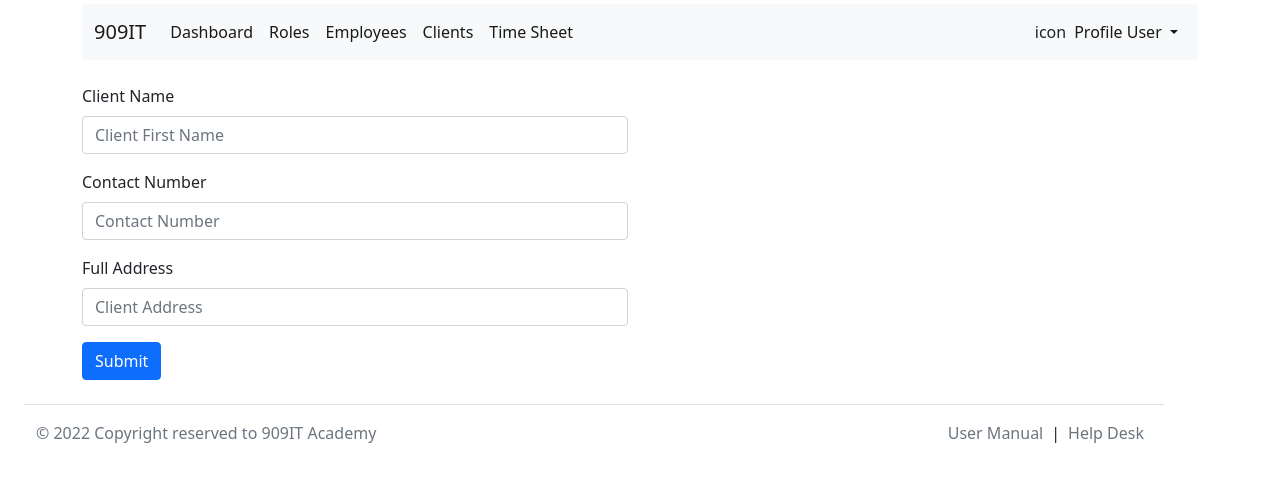
After one commit to 909-IT-Academy/officeApplication, a PHP site: page /client.php in a window 1280 px wide. The commit adds this page. Shown: the top 482 px of the page. Run offline with PHP 8.4, Linux system fonts and the light colour scheme; some libraries are stand-ins or nearby versions.

Commit message:
added client view and partial client model

```diff
--- a/Model/Employee.php
+++ b/Model/Employee.php
@@ -1,4 +1,4 @@
-<?php
+"<?php
 namespace officeApp\Model;
 
 use officeApp\Database\DbHandler;
@@ -15,7 +15,7 @@ class Employee {
     public $results = [];
 
     public function __construct($id = "", $fname = "", $lname="", $mobile = "", $address = "", $email = "")
-    {
+   {
         $this->id = $id;
         $this->fname = $fname;
         $this->lname = $lname;
--- /dev/null
+++ b/Views/clientForm.php
@@ -0,0 +1,22 @@
+
+    <div class="container mt-4">
+        <div class="row">
+            <div class="col-md-6 col-md-2-offset">
+                <form action="" method="post">
+                    <div class="mb-3">
+                        <label for="role_Name" class="form-label">Client Name</label>
+                        <input type="text" class="form-control" name="role_Name" value="" placeholder="Client First Name">
+                    </div>
+                    <div class="mb-3">
+                        <label for="client_Contact" class="form-label">Contact Number</label>
+                        <input type="number" class="form-control" name="client_Contact" placeholder="Contact Number" value="">
+                    </div>
+                    <div class="mb-3">
+                        <label for="client_Address" class="form-label">Full Address</label>
+                        <input type="text" class="form-control" name="client_Address" placeholder="Client Address" value="">
+                    </div>
+                    <button type="submit" class="btn btn-primary">Submit</button>
+            </div>
+        </div>
+    </div>
+</body>
--- /dev/null
+++ b/client.php
@@ -0,0 +1,22 @@
+<!DOCTYPE html>
+<html lang="en">
+<head>
+    <meta charset="UTF-8">
+    <meta http-equiv="X-UA-Compatible" content="IE=edge">
+    <meta name="viewport" content="width=device-width, initial-scale=1.0">
+    <title>Aashish edit</title>
+    <link rel="stylesheet" href="css/bootstrap.min.css">
+    <link rel="stylesheet" href="css/style.css?<?= filemtime('css/style.css'); ?>">
+    <link rel="stylesheet" href="https://cdnjs.cloudflare.com/ajax/libs/font-awesome/4.7.0/css/font-awesome.min.css">
+    <script src="js/bootstrap.bundle.js"></script>
+    <script src="https://ajax.googleapis.com/ajax/libs/jquery/3.6.0/jquery.min.js"></script>
+    <script src="lib/jquery.form.js"></script>
+    <script src="dist/jquery.validate.js"></script>
+    <script src="https://kit.fontawesome.com/70c966dfe1.js" crossorigin="anonymous"></script>
+</head>
+<body>
+<?php include('navbar.php') ?>
+    <?php include('views/clientForm.php') ?>
+    <?php include('footer.php') ?>
+</body>
+</html>
--- /dev/null
+++ b/footer.php
@@ -0,0 +1,26 @@
+<!DOCTYPE html>
+<html lang="en">
+
+<head>
+    <meta charset="UTF-8">
+    <meta http-equiv="X-UA-Compatible" content="IE=edge">
+    <meta name="viewport" content="width=device-width, initial-scale=1.0">
+    <title>footers</title>
+    <link rel="stylesheet" href="css/bootstrap.css">
+    <link rel="stylesheet" href="css/style.css?<?= filemtime('css/style.css'); ?>">
+    <script src="js/bootstrap.bundle.js"></script>
+</head>
+
+<body>
+    <footer class=" container d-flex flex-wrap justify-content-between align-items-center  py-2 mx-4 my-4 border-top">
+        <p class="col-md-4 mb-0 text-muted">&copy; 2022 Copyright reserved to 909IT Academy </p>
+
+        <ul class="nav col-md-4 justify-content-end">
+            <li class="nav-item"><a href="#" class="nav-link px-2 text-muted">User Manual </a> </li> <span class="pt-2"> | </span>
+            <li class="nav-item"><a href="#" class="nav-link px-2 text-muted">Help Desk</a></li>
+
+        </ul>
+    </footer>
+</body>
+
+</html>
--- /dev/null
+++ b/navbar.php
@@ -0,0 +1,63 @@
+<!DOCTYPE html>
+<html lang="en">
+
+<head>
+    <meta charset="UTF-8">
+    <meta http-equiv="X-UA-Compatible" content="IE=edge">
+    <meta name="viewport" content="width=device-width, initial-scale=1.0">
+    <title>Document</title>
+    <link rel="stylesheet" href="css/bootstrap.css">
+    <link rel="stylesheet" href="css/style.css?<?= filemtime('css/style.css'); ?>">
+    <script src="js/bootstrap.bundle.js"></script>
+</head>
+
+<body>
+    <div class="container">
+        <nav class=" mt-1 navbar navbar-expand-lg navbar-light bg-light">
+            <div class="container-fluid ">
+                <a class="navbar-brand" href="#">909IT</a>
+                <button class="navbar-toggler" type="button" data-bs-toggle="collapse" data-bs-target="#navbarSupportedContent" aria-controls="navbarSupportedContent" aria-expanded="false" aria-label="Toggle navigation">
+                    <span class="navbar-toggler-icon"></span>
+                </button>
+                <div class="collapse navbar-collapse" id="navbarSupportedContent">
+                    <ul class=" navbar-nav mb-2 mb-lg-0 ">
+                        <li class="nav-item">
+                            <a class="nav-link active" aria-current="page" href="#">Dashboard</a>
+                        </li>
+                        <li class="nav-item">
+                            <a class="nav-link active" href="#">Roles</a>
+                        </li>
+                        <li class="nav-item">
+                            <a class="nav-link active" href="#"> Employees</a>
+                        </li>
+                        <li class="nav-item">
+                            <a class="nav-link active" href="#">Clients</a>
+                        </li>
+                        <li class="nav-item">
+                            <a class="nav-link active" href="#">Time Sheet</a>
+                        </li>
+                    </ul>
+                    <ul class="navbar-nav ms-auto mb-2 mb-lg-0">
+                        <span class="nav-item mb-2 pt-2"> icon </span>
+
+                        <li class="nav-item dropdown">
+
+                            <a class="nav-link active dropdown-toggle" href="#" id="navbarDropdown" role="button" data-bs-toggle="dropdown" aria-expanded="false">
+                                Profile User
+                            </a>
+                            <ul class="dropdown-menu ms-auto" aria-labelledby="navbarDropdown">
+                                <li><a class="dropdown-item ms-auto " href="#">Profile</a></li>
+                                <li><a class="dropdown-item ms-auto" href="#">Logout</a></li>
+
+                            </ul>
+                        </li>
+                    </ul>
+
+
+                </div>
+            </div>
+    </div>
+    </nav>
+</body>
+
+</html>
```
Also changed, not shown: Model/Client.php (+29 -1 lines), Views/employeeForm.php (+1 -7 lines), emoloyeeform.php (added).
